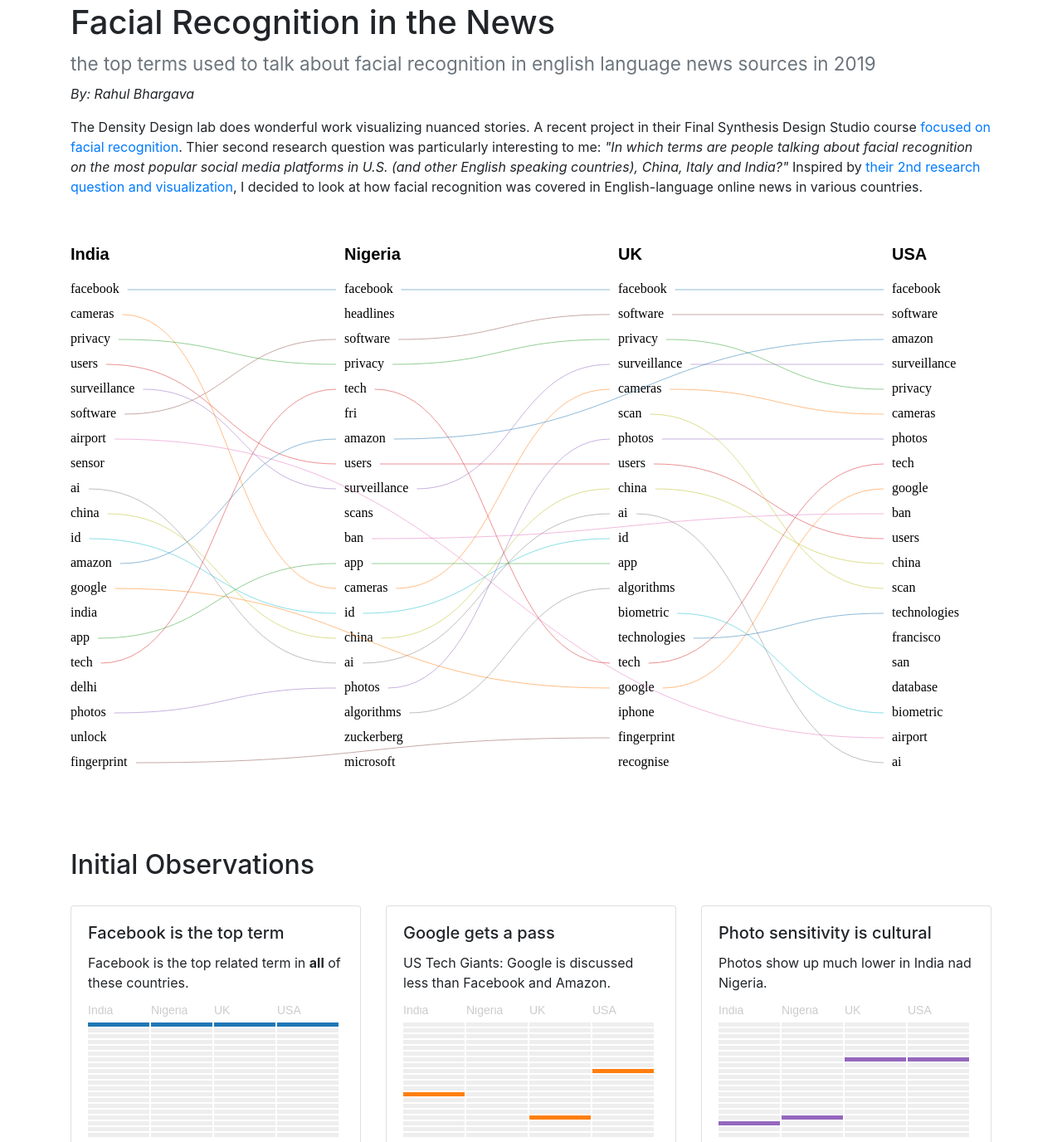
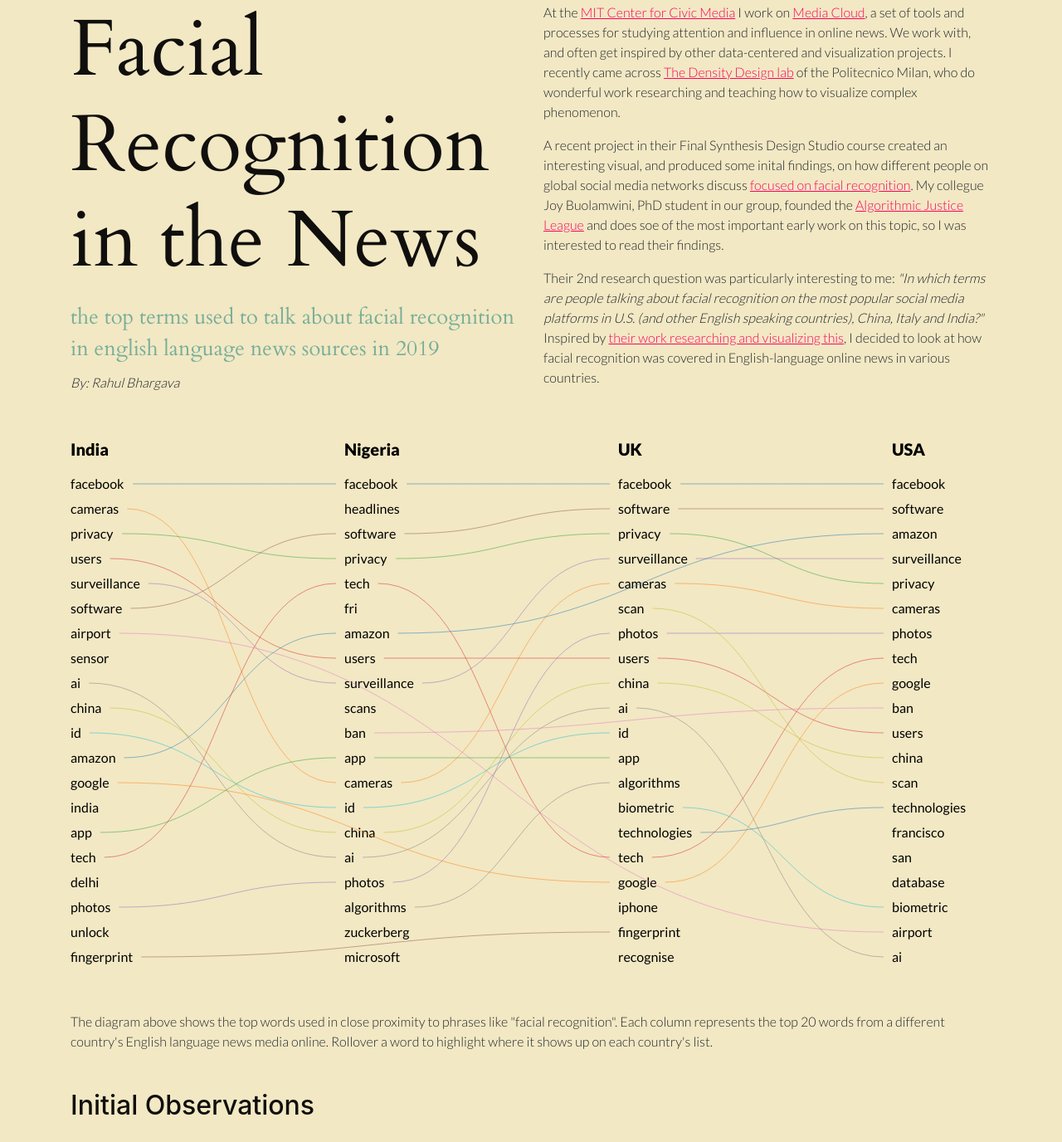
Before and after one commit to rahulbot/Facial-Recognition-In-News, a plain HTML site: page index.html in a window 1280 px wide. Shown: the part 47-1423 px from the top of the page at 83% size. Drawn offline with nearby package versions, Linux system fonts and the light colour scheme.

Commit message:
Nicer fonts

```diff
--- a/index.html
+++ b/index.html
@@ -8,6 +8,7 @@
     <!-- Bootstrap CSS -->
     <link rel="stylesheet" href="https://stackpath.bootstrapcdn.com/bootstrap/4.4.1/css/bootstrap.min.css" integrity="sha384-Vkoo8x4CGsO3+Hhxv8T/Q5PaXtkKtu6ug5TOeNV6gBiFeWPGFN9MuhOf23Q9Ifjh" crossorigin="anonymous">
     <link rel="stylesheet" href="styles/word-viz.css">
+    <link href="https://fonts.googleapis.com/css?family=Lato:300,400,900|Cardo&display=swap" rel="stylesheet">
 
     <title>Facial Recognition in the News</title>
   </head>
@@ -15,16 +16,30 @@
     <div class="container">
 
       <div class="row">
+        <div class="col-lg header">
+          <h1>Facial Recognition in the News</h1>
+          <h2><small class="text-muted">the top terms used to talk about facial recognition in english language news sources in 2019</small></h2>
+          <p><i>By: Rahul Bhargava</i></p>
+        </div>
         <div class="col-lg">
-          <h1>Facial Recognition in the News</h1>
-          <h3><small class="text-muted">the top terms used to talk about facial recognition in english language news sources in 2019</small></h3>
-          <p><i>By: Rahul Bhargava</i></p>
           <p>
-            The Density Design lab does wonderful work visualizing nuanced stories. A recent project in their Final Synthesis Design Studio course
-            <a href="https://densitydesign.github.io/teaching-dd15/course-results/es02/group10/">focused on facial recognition</a>. Thier second research
-            question was particularly interesting to me:
+            At the <a href="https://civic.mit.edu">MIT Center for Civic Media</a> I work on <a href="https://mediacloud.org">Media Cloud</a>, a set of tools and processes for studying attention and influence in online news.
+            We work with, and often get inspired by other data-centered and visualization projects. I recently came across
+            <a href="https://densitydesign.org/">The Density Design lab</a> of the Politecnico Milan, who do wonderful work researching and teaching
+            how to visualize complex phenomenon.
+          </p>
+          <p>
+            A recent project in their Final Synthesis Design Studio course created an interesting visual, and produced some inital findings, on
+            how different people on global social media networks discuss
+            <a href="https://densitydesign.github.io/teaching-dd15/course-results/es02/group10/">focused on facial recognition</a>.
+            My collegue Joy Buolamwini, PhD student in our group, founded the <a href="https://www.ajlunited.org/library/home">Algorithmic Justice League</a>
+            and does soe of the most important early work on this topic, so I was interested to read their findings.
+          </p>
+          <p>
+            Their
+            2nd research question was particularly interesting to me:
             <i>"In which terms are people talking about facial recognition on the most popular social media platforms in U.S. (and other English speaking countries), China, Italy and India?"</i>
-            Inspired by <a href="https://densitydesign.github.io/teaching-dd15/course-results/es02/group10/question02/">their 2nd research question and visualization</a>,
+            Inspired by <a href="https://densitydesign.github.io/teaching-dd15/course-results/es02/group10/question02/">their work researching and visualizing this</a>,
             I decided to look at how facial recognition was covered in English-language online news in various countries.
           </p>
         </div>
@@ -38,6 +53,11 @@
       <div class="row">
         <div class="col-lg">
           <div id="word-viz"></div>
+          <p>
+            The diagram above shows the top words used in close proximity to phrases like "facial recognition". Each column represents the
+            top 20 words from a different country's English language news media online. Rollover a word to highlight where it shows up
+            on each country's list.
+          </p>
         </div>
       </div>
 
--- a/scripts/word-viz.js
+++ b/scripts/word-viz.js
@@ -196,15 +196,16 @@
       .text(countryName)
         .attr("font-family", "sans-serif")
         .attr("font-size", "14px")
-        .attr("fill", "#CCC");
+        .attr("fill", "#000");
     column.selectAll("rect")
       .data(wordData[i]['words'])
       .enter()
       .append("rect")
+        .attr("class", d => (d.term == term) ? 'active' : 'inactive')
         .attr("x", 0)
         .attr("y", (d, idx) => 20+(MINI_BOX_HEIGHT+2)*idx)
         .attr("width", MINI_BOX_WIDTH)
         .attr("height", MINI_BOX_HEIGHT)
-        .attr("fill", d => (d.term == term) ? WORD_COLOR_SCALE(termsWithLinks.indexOf(d.term)) : '#eee')
+        .attr("fill", d => (d.term == term) ? WORD_COLOR_SCALE(termsWithLinks.indexOf(d.term)) : '#000')
   }
 }
--- a/styles/word-viz.css
+++ b/styles/word-viz.css
@@ -1,14 +1,56 @@
+/* color palette: https://www.colourlovers.com/palette/3042920/Big_City_Fox_%C2%B3 */
+
 body {
-  margin: 50px 0px;
+  padding: 50px 0px;
+  background-color: #F2E8C4;
 }
 
 #word-viz {
   margin-top: 40px;
-  margin-bottom: 80px;
+  margin-bottom: 40px;
+}
+
+h1 {
+  color: #100F0D;
+  font-size: 6rem;
 }
 
 h2 {
-  margin-bottom: 30px;
+  margin: 30px 0px;
+  color: #100F0D;
+}
+
+.header {
+  font-family: 'Cardo', serif;
+}
+
+.header h2 {
+  margin: 12px 0px;
+}
+
+.text-muted {
+  color: #77AE99 !important;
+}
+
+a {
+  color: #FC015E;
+  text-decoration: underline;
+}
+a:hover {
+  color: #FC015E;
+}
+a:visited {
+  color: #000;
+}
+
+p {
+  font-family: 'Lato', sans-serif;
+  font-weight: 300;
+}
+
+
+.card {
+  background-color: #F2E8C4;
 }
 
 path.link {
@@ -18,7 +60,7 @@
   opacity: 1;
 }
 path.inactive {
-  opacity: 0.3;
+  opacity: 0.2;
 }
 
 .term {
@@ -29,8 +71,16 @@
   opacity: 1;
 }
 .term.inactive {
-  opacity: 0.3;
+  opacity: 0.2;
 }
 
-.mini-chart {
+.mini-chart text {
+  opacity: 0.15;
 }
+.mini-chart rect.inactive {
+  opacity: 0.15;
+}
+
+text {
+  font-family: 'Lato', sans-serif;
+}
```
